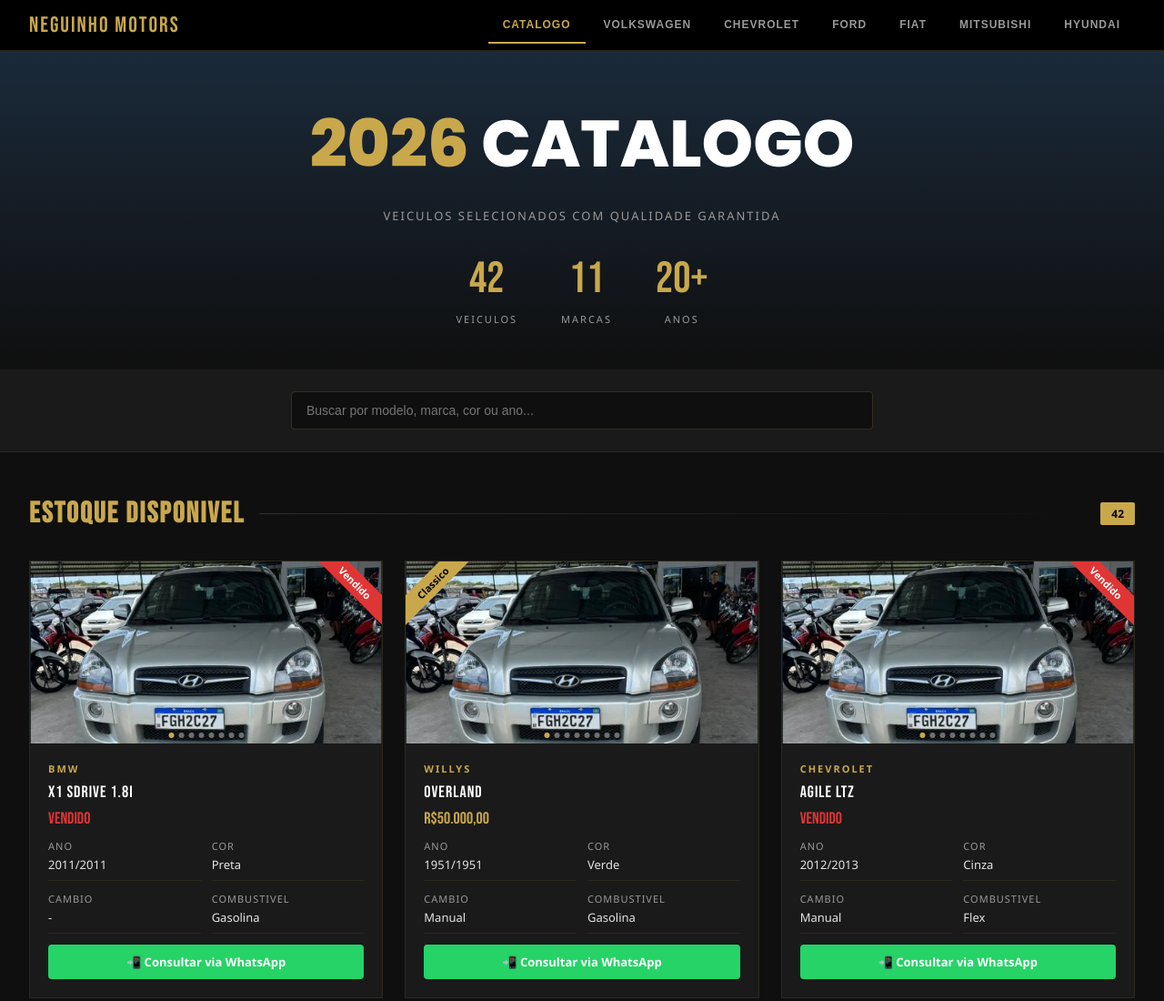
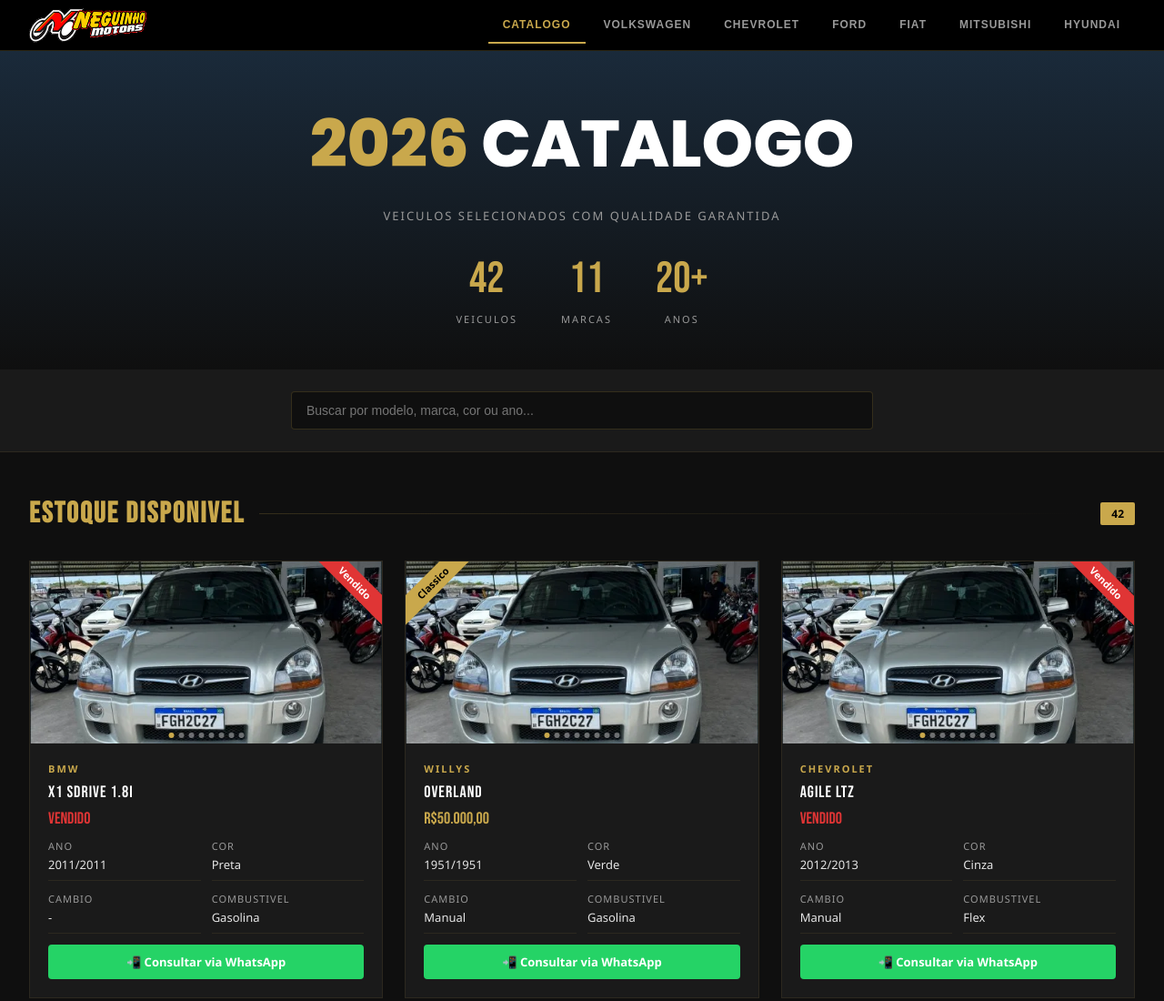
Before and after one commit to Derlan2003/catalogonm2026, a plain HTML site: page index.html in a window 1280 px wide. Shown: the top 1100 px of the page at 91% size. Drawn offline with Linux system fonts and the light colour scheme; files whose address does not match are found by name.

Commit message:
Add files via upload

```diff
--- a/index.html
+++ b/index.html
@@ -12,7 +12,7 @@
 <body>
     <nav>
         <div class="nav-container">
-            <div class="logo">NEGUINHO MOTORS</div>
+            <div class="logo"><img src="logooficial.webp" alt="Neguinho Motors" style="height:38px;width:auto;vertical-align:middle;"></div>
             <div class="nav-links">
                 <button class="nav-btn active" data-filter="todos">Catalogo</button>
                 <button class="nav-btn" data-filter="volkswagen">Volkswagen</button>
```
